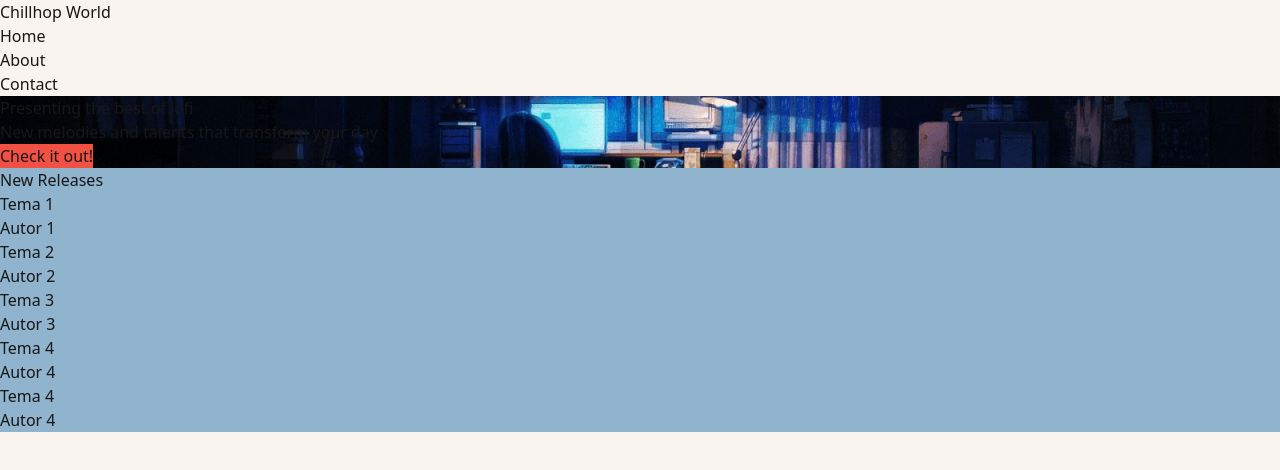
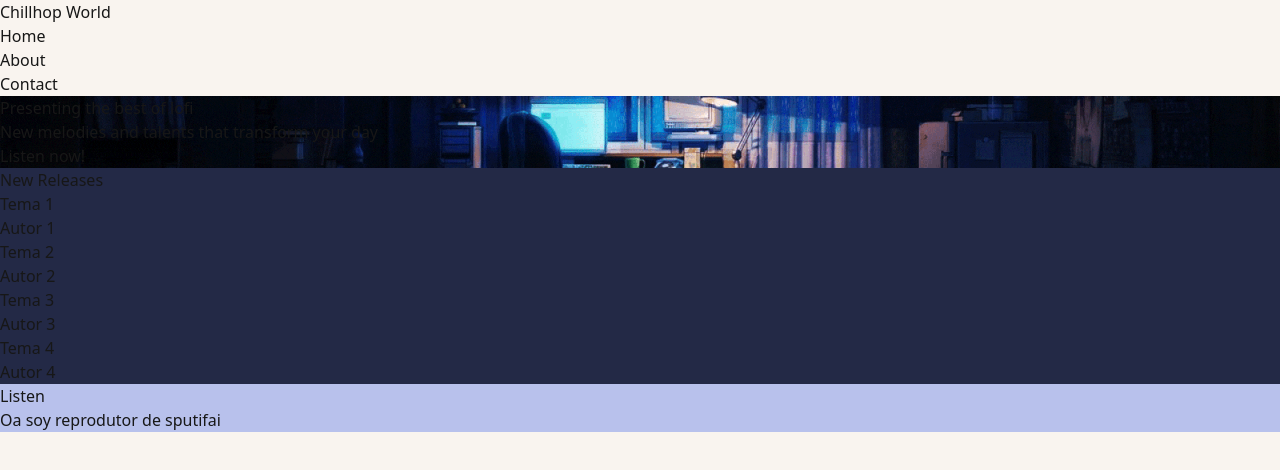
Before and after one commit to erikcba/landing-chillhopworld, a Next.js app: page / in a window 1280 px wide. Shown: the top 470 px of the page. Built offline with nearby package versions, Linux system fonts and the light colour scheme.

Commit message:
agregado de seccion con otro color

```diff
--- a/src/app/components/NavBar.jsx
+++ b/src/app/components/NavBar.jsx
@@ -2,7 +2,7 @@ import React from 'react'
 
 const NavBar = () => {
     return (
-        <nav className='bg-gradient-to-t from-transparent to-zinc-800/80 fixed top-0 w-full z-20'>
+        <nav className='bg-gradient-to-t from-transparent to-zinc-900/80 fixed top-0 w-full z-20'>
             <ul className='container mx-auto flex flex-row justify-between items-center py-8'>
                 <a className='sm:w-1/2 w-full' href="">
                     <h1 className='text-3xl font-bold sm:w-1/2 w-full text-center sm:text-start text-stone-300 hover:text-white ease-in-out'>
--- a/src/app/components/NewReleasesCard.jsx
+++ b/src/app/components/NewReleasesCard.jsx
@@ -2,13 +2,13 @@ import React from 'react'
 
 const NewReleasesCard = ({title, artist, image}) => {
   return (
-    <div className='flex flex-col items-center '>
-        <div className='bg-slate-400 rounded-lg w-64 h-64'>
+    <div className='flex flex-col items-center gap-3'>
+        <div className='bg-slate-400 rounded-lg w-72 h-72'>
 
         </div>
         <div>
-            <h3 className='text-xl font-bold'>{title}</h3>
-            <h3 className='text-xl'>{artist}</h3>
+            <h3 className='text-xl font-bold text-stone-300'>{title}</h3>
+            <h3 className='text-xl text-stone-300'>{artist}</h3>
         </div>
     </div>
   )
--- a/src/app/globals.css
+++ b/src/app/globals.css
@@ -21,12 +21,12 @@ body {
 }
 
 .btn-primary {
-  background-color: #f25042;
+  background-color: #b8c1ec;
 }
 
 .bg-section-primary {
-  background-color: #8c7851;
+  background-color: #232946;
 }
 .bg-section-secondary {
-  background-color: #90b4ce;
+  background-color: #b8c1ec;
 }
--- a/src/app/page.js
+++ b/src/app/page.js
@@ -2,6 +2,7 @@ import Image from "next/image";
 import NavBar from "./components/NavBar";
 import Hero from "./sections/Hero";
 import Releases from "./sections/Releases";
+import Listen from "./sections/Listen";
 
 export default function Home() {
   return (
@@ -9,6 +10,7 @@ export default function Home() {
       <NavBar />
       <Hero/>
       <Releases/>
+      <Listen/>
     </>
 
   );
--- a/src/app/sections/Hero.jsx
+++ b/src/app/sections/Hero.jsx
@@ -3,7 +3,7 @@ import React from 'react'
 const Hero = () => {
     return (
         <section className='relative bg-hero h-[60vh] bg-cover bg-center'>
-            <div className='absolute inset-0 bg-zinc-800 bg-opacity-10 '></div>
+            <div className='absolute inset-0 bg-zinc-800 bg-opacity-20 '></div>
             <div className='w-full flex flex-row items-center justify-center h-full container'>
                 <div className='flex flex-col items-center justify-center sm:w-1/3 sm:p-0 w-full px-12 '>
                     <div className='w-full flex flex-col items-center justify-center gap-4 z-10'>
@@ -14,8 +14,8 @@ const Hero = () => {
                             New melodies and talents that transform your day
                         </p>
                         <div className='w-full'>
-                            <button className='btn-primary py-2 px-3 rounded-md text-stone-100 font-medium text-lg hover:bg-amber-100 transition-colors ease-in-out duration-500 hover:text-stone-700'>
-                                Check it out!
+                            <button className='bg-cyan-300 py-2 px-3 rounded-md text-stone-800 font-medium text-lg hover:bg-cyan-900 hover:text-stone-100 transition-colors ease-in-out duration-500'>
+                                Listen now!
                             </button>
                         </div>
                     </div>
--- /dev/null
+++ b/src/app/sections/Listen.jsx
@@ -0,0 +1,20 @@
+import React from 'react'
+
+const Listen = () => {
+    return (
+        <section className='bg-section-secondary py-20 w-full'>
+            <div className='container mx-auto'>
+                <h1 className='text-3xl text-stone-800 font-bold pb-10'>
+                    Listen
+                </h1>
+                <div className='w-full h-96'>
+                    <div className='w-full h-full bg-green-700 rounded-xl flex items-center justify-center'>
+                        <h1 className=' text-stone-800 text-3xl font-bold'>Oa soy reprodutor de sputifai</h1>
+                    </div>
+                </div>
+            </div>
+        </section>
+    )
+}
+
+export default Listen
--- a/src/app/sections/Releases.jsx
+++ b/src/app/sections/Releases.jsx
@@ -3,14 +3,13 @@ import NewReleasesCard from '../components/NewReleasesCard'
 
 const Releases = () => {
   return (
-    <section className='bg-section-secondary h-screen py-20'>
+    <section className='bg-section-primary py-20'>
         <div className='container mx-auto'>
-            <h1 className='text-3xl text-stone-700 font-bold pb-10'>New Releases</h1>
+            <h1 className='text-3xl text-stone-300 font-bold pb-10'>New Releases</h1>
             <div className='flex flex-row w-full items-center justify-between overflow-hidden sm:overflow-visible'>
                 <NewReleasesCard title={'Tema 1'} artist={'Autor 1'}/>
                 <NewReleasesCard title={'Tema 2'} artist={'Autor 2'}/>
                 <NewReleasesCard title={'Tema 3'} artist={'Autor 3'}/>
-                <NewReleasesCard title={'Tema 4'} artist={'Autor 4'}/>
                 <NewReleasesCard title={'Tema 4'} artist={'Autor 4'}/>
             </div>
         </div>
```
